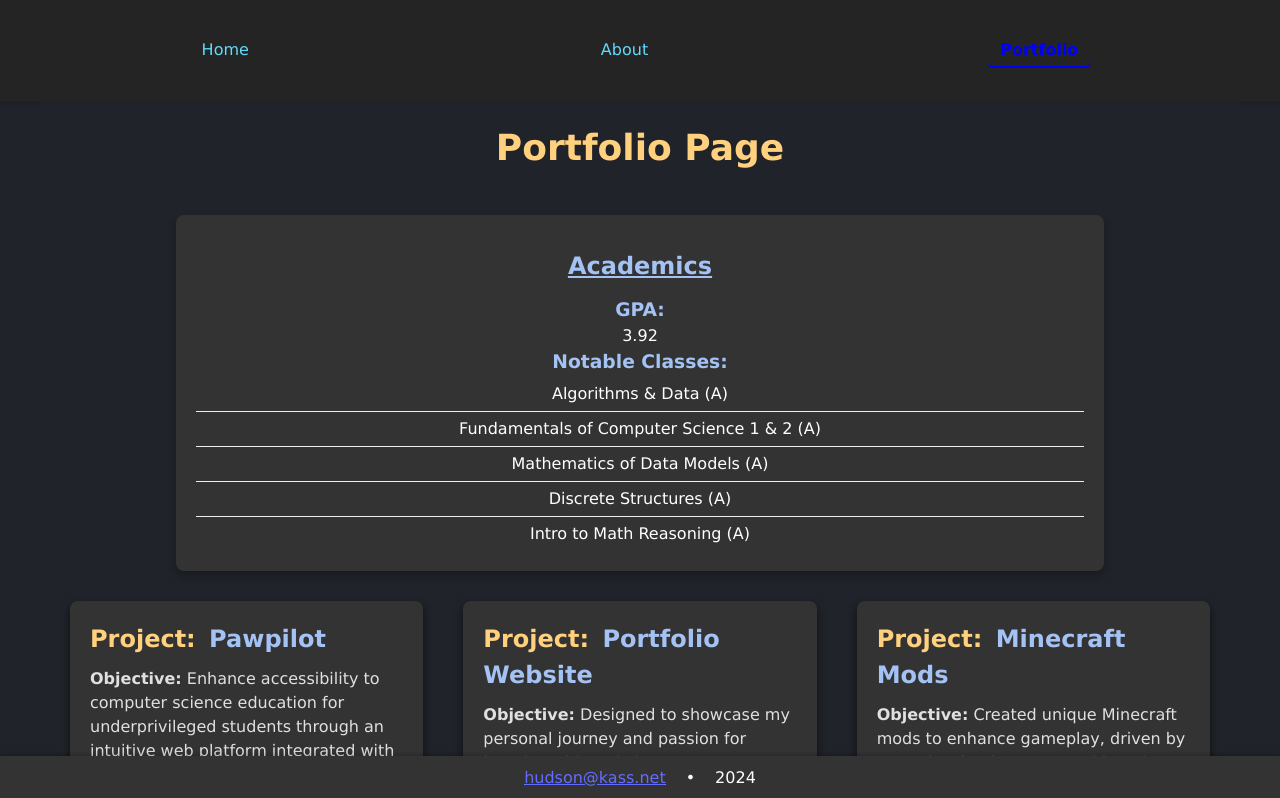
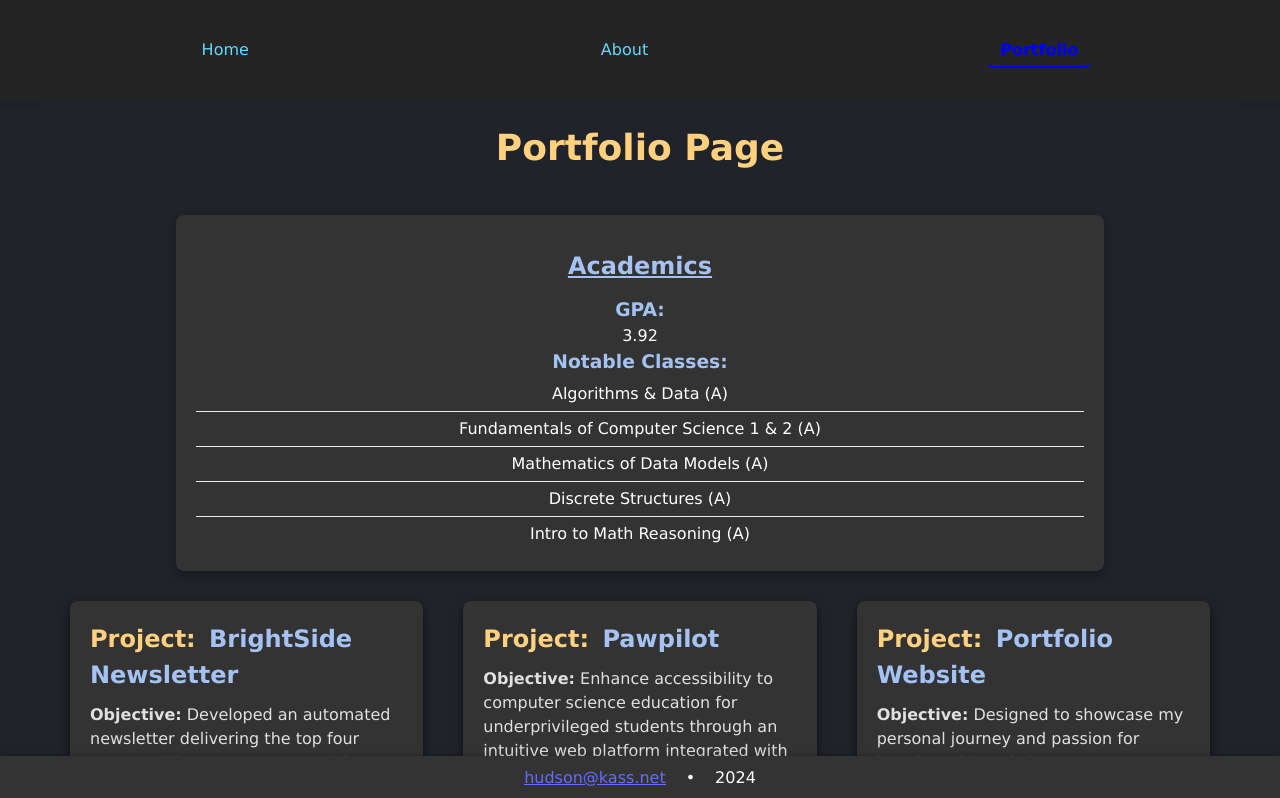
Before and after one commit to Hudica/simple-website, a React (Vite) app: page /portfolio in a window 1280 px wide. Shown: the top 798 px of the page. Built offline with nearby package versions, Linux system fonts and the light colour scheme.

Commit message:
added new card

```diff
--- a/src/Header.jsx
+++ b/src/Header.jsx
@@ -1,6 +1,6 @@
 import React from 'react';
 import { NavLink } from 'react-router-dom';
-import './App.css';  // Ensure you have your CSS styles defined
+import './App.css';
 
 function Header() {
     return (
--- a/src/Portfolio.jsx
+++ b/src/Portfolio.jsx
@@ -21,6 +21,10 @@ function Portfolio() {
         </p>
       </div>
       <div class="Cards">
+      <Card name="BrightSide Newsletter"
+              objective="Developed an automated newsletter delivering the top four most positive, non-controversial news headlines to subscribers. Leveraged the Transformers Library to fine-tune a pre-trained model on hundreds of news headlines, combined with RSS feeds to scrape headlines from credible sources. Utilized Flask for backend operations, MongoDB for user database management, and Amazon SES for custom email distribution. (Jul 2024-Present)"
+              skills="Python, HTML, CSS, Flask, APIs, Python Libraries(numpy, pandas, transformers), MongoDB, RSS Feeds, Vercel"
+              takeaway="Made my first full stack project by myself, learned how to customly train AI models, create my own APIs, utilize libraries, and safely store user emails"/>
         <Card name="Pawpilot"
               objective="Enhance accessibility to computer science education for underprivileged students through an intuitive web platform integrated with AI. Our website breaks down assignments into manageable steps for beginners, fostering independent learning without directly providing solutions. (Mar 2024-Mar 2024)"
               skills="HTML, CSS, Node.js, API Integration, Resource Management"
```
